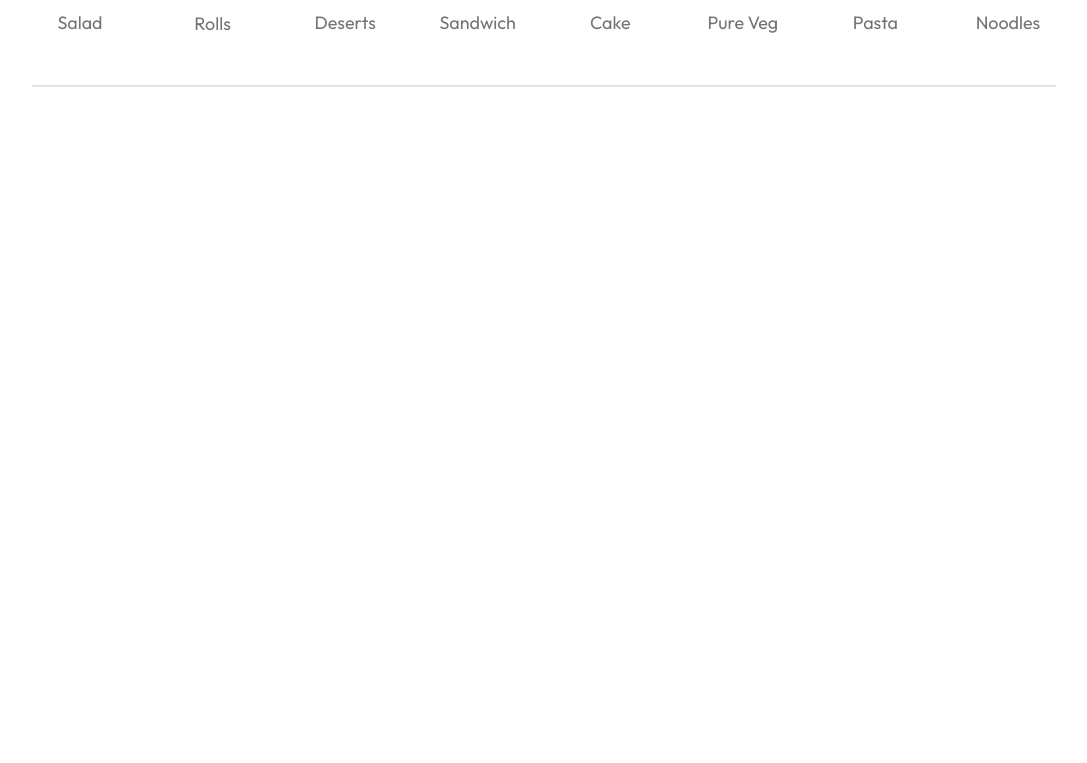
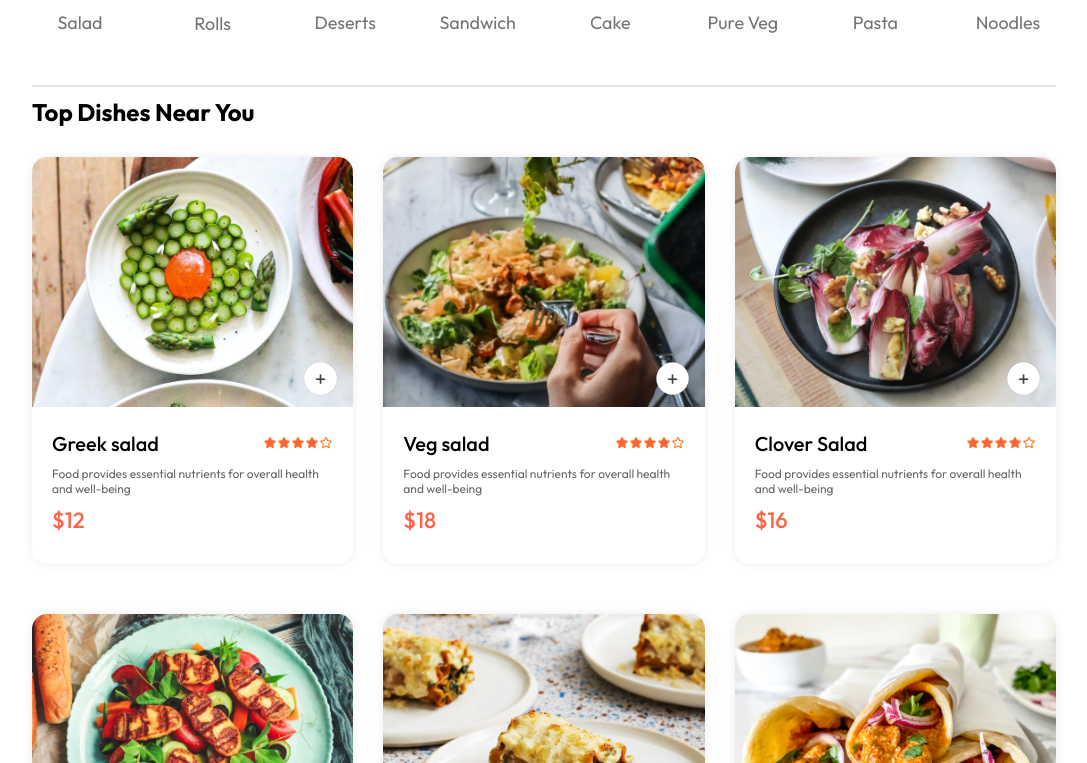
Before and after one commit to amit78kum/Food-Ordering-Website, a React (Vite) app in the folder frontend/: page / in a window 1280 px wide. Shown: the part 797-1560 px from the top of the page, without its empty margins (96-1183 px from the left). Before the commit the page ends 894 px from the top, so only its background shows below. Built offline with nearby package versions, Linux system fonts and the light colour scheme.

Commit message:
food item display && counter added

```diff
--- /dev/null
+++ b/frontend/src/FoodDisplay/FoodDisplay.css
@@ -0,0 +1,14 @@
+ .food-display{
+    margin-top: 30px;
+ }
+ .food-display h2{
+    font-size: max(2vw,24px);
+    font-weight:600
+ }
+ .food-display-list{
+    display:grid;
+    grid-template-columns: repeat(auto-fill,minmax(240px,1fr));
+    margin-top:30px;
+    gap:30px;
+    row-gap: 50px;
+ }
--- /dev/null
+++ b/frontend/src/FoodDisplay/FoodDisplay.jsx
@@ -0,0 +1,21 @@
+import React, { useContext } from 'react'
+import './FoodDisplay.css'
+import { StoreContext } from '../context/StoreContext'
+import FoodItem from '../FoodItem/FoodItem'
+const FoodDisplay = ({category}) => {
+    const {food_list}=useContext(StoreContext)
+  return (
+    <div classNmae='food-display' id='food-display'>
+        <h2>Top Dishes Near You</h2>
+        <div className="food-display-list">
+            {food_list.map((item,index)=>{
+                  return <FoodItem key={index} id={item._id} name={item.name} description={item.description} price={item.price} image={item.image}/>
+            })}
+        </div>
+
+
+    </div>
+  )
+}
+
+export default FoodDisplay
--- /dev/null
+++ b/frontend/src/FoodItem/FoodItem.css
@@ -0,0 +1,64 @@
+.food-item{
+    width:100%;
+    margin:auto;
+    border-radius: 15px;
+    box-shadow:0px 0px 10px #00000015;
+    transition:0.3s;
+    animation:fadeIn 1s;
+}
+.food-item-image{
+    width:100%;
+    border-radius: 15px 15px 0px 0px;
+}
+.food-item-info{
+    padding:20px;
+}
+.food-item-name-rating{
+    display:flex;
+    justify-content: space-between;
+    align-items:center;
+    margin-bottom:10px;
+}
+.food-item-name-rating p{
+    font-size: 20px;
+    font-weight:500;
+}
+.food-item-name-rating img{
+    width:70px;
+}
+.food-item-desc{
+    color:#676767;
+    font-size:12px;
+}
+.food-item-price{
+    color:tomato;
+    font-size:22px;
+    font-weight:500;
+    margin:10px 0px;
+}
+.food-item-img-container{
+    position:relative;
+}
+.food-item-img-container .add{
+    width:35px;
+    position:absolute;
+    bottom:15px;
+    right:15px;
+    cursor:pointer;
+    border-radius:50%;
+}
+.food-item-counter{
+    position:absolute;
+    bottom:15px;
+    right:15px;
+    display:flex;
+    align-items:center;
+    gap:10px;
+    padding:6px;
+    border-radius:50px;
+    background-color:white;
+
+}
+.food-item-counter-img{
+    width:30px;00
+}
--- /dev/null
+++ b/frontend/src/FoodItem/FoodItem.jsx
@@ -0,0 +1,34 @@
+import React,{useState} from 'react'
+import './FoodItem.css'
+import { assets } from '../assets/assets'
+const FoodItem = ({id,name,price,description,image}) => {
+    const [itemCount,setItemCount] =useState(0)
+  return (
+    <div>
+      <div className="food-item">
+        <div className="food-item-img-container">
+            <img className='food-item-image' src={image} alt=""/>
+            {
+                !itemCount
+                   ?<img className='add' onClick={()=>setItemCount(prev=>prev+1)} src={assets.add_icon_white} alt=""/>
+                  :<div className='food-item-counter'>
+                        <img onClick={()=>setItemCount(prev=>prev-1)} src={assets.remove_icon_red} alt="" />
+                        <p>{itemCount}</p>
+                        <img onClick={()=>setItemCount(prev=>prev+1)} src={assets.add_icon_green} alt=""/>
+                  </div>
+            }
+        </div>
+        <div className="food-item-info">
+            <div className="food-item-name-rating">
+                <p>{name}</p>
+                <img src={assets.rating_starts} alt=""/>
+            </div>
+            <p className="food-item-desc">{description}</p>
+            <p className="food-item-price">${price}</p>
+        </div>
+      </div>
+    </div>
+  )
+}
+
+export default FoodItem
--- a/frontend/src/components/ExploreMenu/ExploreMenu.css
+++ b/frontend/src/components/ExploreMenu/ExploreMenu.css
@@ -44,3 +44,7 @@
     border: none;
 
 }
+.explore-menu-list-item .active{
+    border:4px solid tomato;
+    padding:2px;
+}
--- a/frontend/src/components/ExploreMenu/ExploreMenu.jsx
+++ b/frontend/src/components/ExploreMenu/ExploreMenu.jsx
@@ -1,7 +1,8 @@
 import React from 'react'
 import './ExploreMenu.css'
 import { menu_list } from '../../assets/assets'
-const ExploreMenu = () => {
+const ExploreMenu = ({category,setCategory}) => {
+
   return (
     <div className='explore-menu' id='explore-menu'>
         <h1>Explore Our Menu</h1>
@@ -9,8 +10,8 @@
         <div className="explore-menu-list">
             {menu_list.map((item,index)=>{
                 return(
-                    <div key={index} className='explore-menu-list-item'>
-                          <img src={item.menu_image} alt=""/>
+                    <div onClick={()=>setCategory(prev=>prev===item.menu_name?"All":item.menu_name)} key={index} className='explore-menu-list-item'>
+                          <img className={category===item.menu_name?"active":""} src={item.menu_image} alt=""/>
                           <p>{item.menu_name}</p>
 
 
--- /dev/null
+++ b/frontend/src/context/StoreContext.jsx
@@ -0,0 +1,16 @@
+import {createContext} from "react";
+import { food_list } from "../assets/assets";
+export const StoreContext=createContext(null)
+
+const StoreContextProvider=(props)=>{
+    const contextValue={
+        food_list
+
+    }
+    return (
+        <StoreContext.Provider value={contextValue}>
+               {props.children}
+        </StoreContext.Provider>
+    )
+}
+export default StoreContextProvider;
--- a/frontend/src/main.jsx
+++ b/frontend/src/main.jsx
@@ -3,9 +3,13 @@
 import App from './App.jsx'
 import './index.css'
 import {BrowserRouter} from 'react-router-dom'
+import StoreContextProvider from './context/StoreContext.jsx'
 
 ReactDOM.createRoot(document.getElementById('root')).render(
   <BrowserRouter>
-    <App />
+  <StoreContextProvider>
+  <App />
+  </StoreContextProvider>
+
   </BrowserRouter>,
 )
--- a/frontend/src/pages/Home/Home.jsx
+++ b/frontend/src/pages/Home/Home.jsx
@@ -1,12 +1,15 @@
-import React from 'react'
+import React,{useState} from 'react'
 import './Home.css'
 import Header from '../../components/Header/Header'
 import ExploreMenu from '../../components/ExploreMenu/ExploreMenu'
+import FoodDisplay from '../../FoodDisplay/FoodDisplay'
 const Home = () => {
+  const [category,setCategory]=useState("All");
   return (
     <div>
           <Header/>
-          <ExploreMenu/>
+          <ExploreMenu category={category} setCategory={setCategory} />
+          <FoodDisplay category={category}/>
     </div>
   )
 }
```
